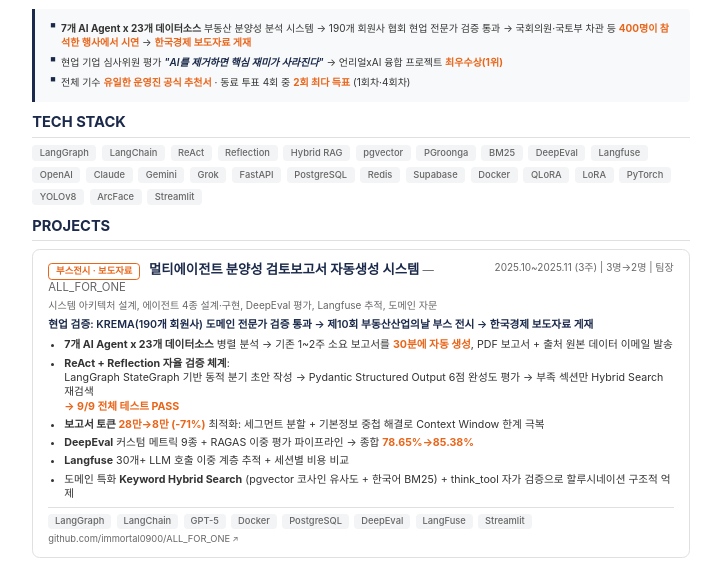
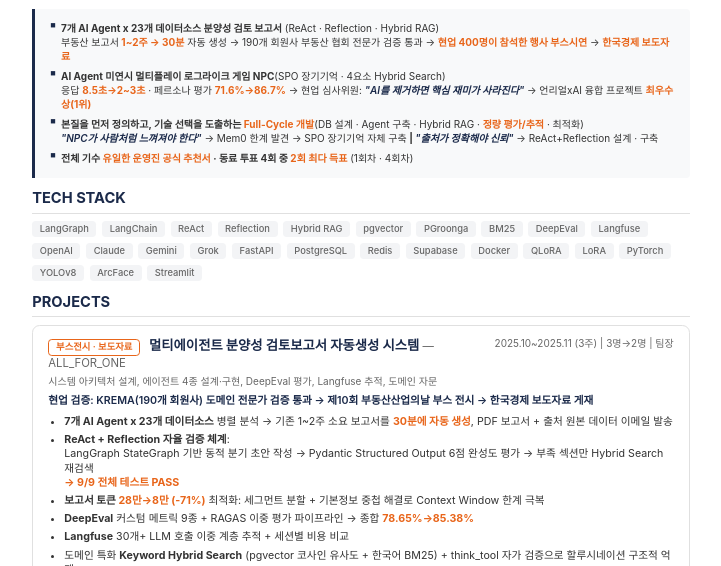
Before and after one commit to immortal0900/AI_Agnet_Developer_hwain_Resume, a plain HTML site: page index.html in a window 1280 px wide. Shown: the part 211-777 px from the top of the page, without its empty margins (279-1000 px from the left). Drawn offline with Linux system fonts and the light colour scheme; a web font is replaced by a local one.

Commit message:
refactor: highlight

```diff
--- a/index.html
+++ b/index.html
@@ -395,9 +395,11 @@
 <!-- HIGHLIGHT -->
 <div class="highlight-box">
   <ul>
-    <li><strong>7개 AI Agent x 23개 데이터소스</strong> 부동산 분양성 분석 시스템 → 190개 회원사 협회 현업 전문가 검증 통과 → 국회의원·국토부 차관 등 <span class="metric">400명이 참석한 행사에서 시연</span> → <span class="metric">한국경제 보도자료 게재</span></li>
-    <li>현업 기업 심사위원 평가 <span class="quote">"AI를 제거하면 핵심 재미가 사라진다"</span> → 언리얼xAI 융합 프로젝트 <span class="metric">최우수상(1위)</span></li>
-    <li>전체 기수 <span class="metric">유일한 운영진 공식 추천서</span> · 동료 투표 4회 중 <span class="metric">2회 최다 득표</span> (1회차·4회차)</li>
+    <li><strong>7개 AI Agent x 23개 데이터소스 분양성 검토 보고서</strong> (ReAct · Reflection · Hybrid RAG)<br> 부동산 보고서<span class="metric"> 1~2주 → 30분</span> 자동 생성 → 190개 회원사 부동산 협회 전문가 검증 통과 → <span class="metric">현업 400명이 참석한 행사 부스시연</span> → <span class="metric">한국경제 보도자료</span></li>
+    <li><strong>AI Agent 미연시 멀티플레이 로그라이크 게임 NPC</strong>(SPO 장기기억 · 4요소 Hybrid Search)<br>응답 <span class="metric">8.5초→2~3초</span> · 페르소나 평가 <span class="metric">71.6%→86.7%</span> → 현업 심사위원: <span class="quote">"AI를 제거하면 핵심 재미가 사라진다"</span> → 언리얼xAI 융합 프로젝트 <span class="metric">최우수상(1위)</span></li>
+    <li><strong>본질을 먼저 정의하고, 기술 선택을 도출하는 <span class="metric">Full-Cycle 개발</span></strong>(DB 설계 · Agent 구축 · Hybrid RAG · <span class="metric">정량 평가/추적</span> · 최적화)<br><span class="quote">"NPC가 사람처럼 느껴져야 한다"</span> → Mem0 한계 발견 → SPO 장기기억 자체 구축<strong> | </strong><span class="quote">"출처가 정확해야 신뢰"</span> → ReAct+Reflection 설계 · 구축</li>
+
+    <li><strong>전체 기수 <span class="metric">유일한 운영진 공식 추천서</span> · 동료 투표 4회 중 <span class="metric">2회 최다 득표</span></strong> (1회차 · 4회차)</li>
   </ul>
 </div>
 
@@ -566,7 +568,7 @@
   </div>
   <div class="compact-item">
     <div class="compact-title">동료 투표 '인간 포텐업' <span class="compact-meta">— 4회 중 2회 최다 득표 (1회차: 솔선수범의 아이콘상 / 4회차: 인간 포텐업)</span></div>
-    <div class="compact-detail">"전체를 위해 헌신하며 반장의 역할을 120% 수행" · "본인의 일을 끝내지 않는 이상 잠을 자지 않는 모습에 책임감이 강하다고 느꼈습니다"</div>
+    <div class="rep-quote">"전체를 위해 헌신하며 반장의 역할을 120% 수행" · "본인의 일을 끝내지 않는 이상 잠을 자지 않는 모습에 책임감이 강하다고 느꼈습니다"</div>
   </div>
 </div>
 
```
